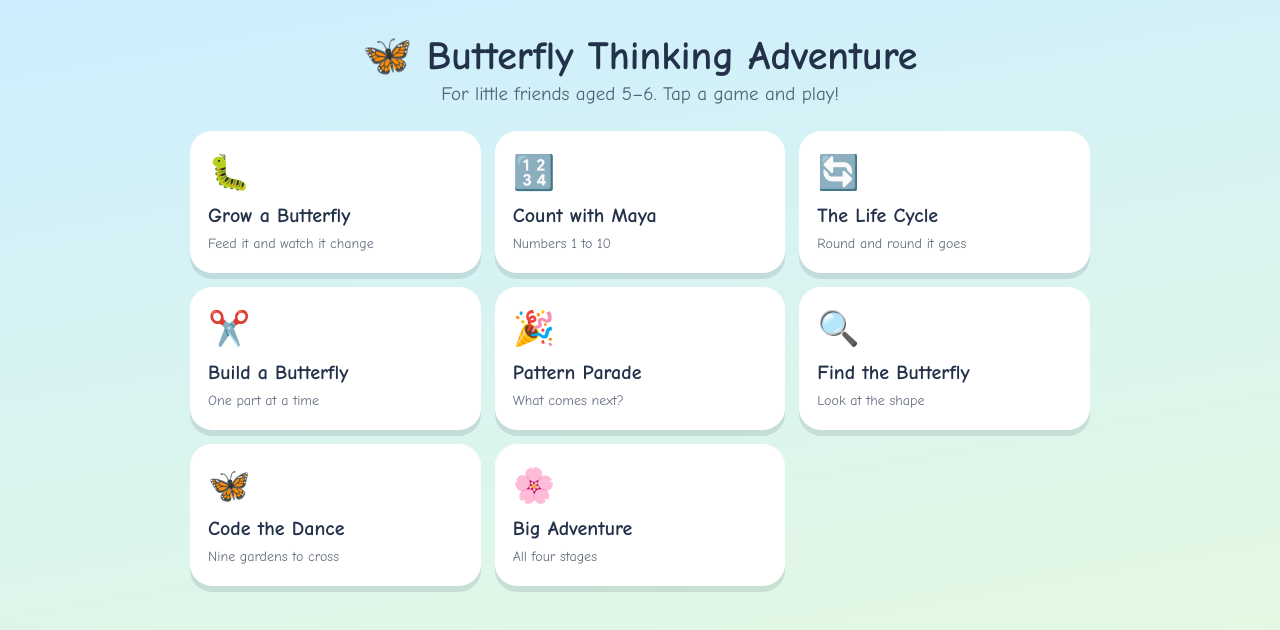
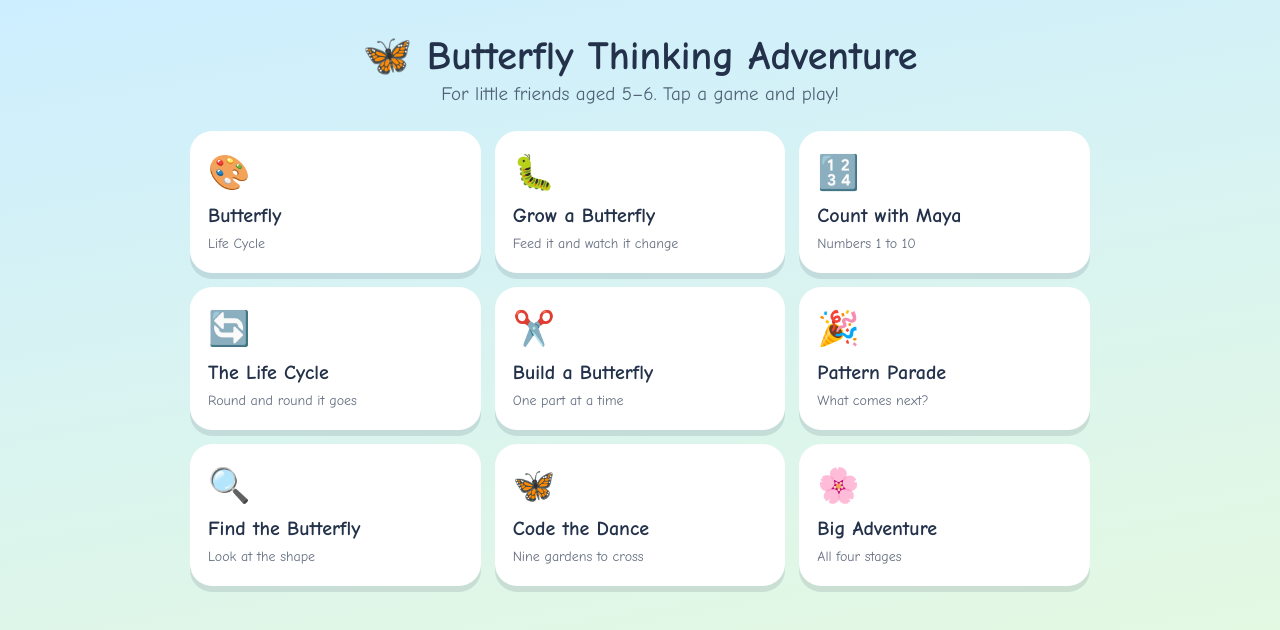
Before and after one commit to cparamithah87-beep/Butterfly-CT, a plain HTML site: page index.html in a window 1280 px wide. Drawn offline with Linux system fonts and the light colour scheme.

Commit message:
Update index.html

```diff
--- a/index.html
+++ b/index.html
@@ -24,14 +24,15 @@
   <h1>🦋 Butterfly Thinking Adventure</h1>
   <p class="sub">For little friends aged 5–6. Tap a game and play!</p>
   <div class="grid">
-    <a class="card" href="grow-a-butterfly.html"><span>🐛</span>Grow a Butterfly<small>Feed it and watch it change</small></a>
-    <a class="card" href="count-with-maya.html"><span>🔢</span>Count with Maya<small>Numbers 1 to 10</small></a>
-    <a class="card" href="life-cycle-map.html"><span>🔄</span>The Life Cycle<small>Round and round it goes</small></a>
-    <a class="card" href="build-a-butterfly.html"><span>✂️</span>Build a Butterfly<small>One part at a time</small></a>
-    <a class="card" href="pattern-parade.html"><span>🎉</span>Pattern Parade<small>What comes next?</small></a>
-    <a class="card" href="find-the-butterfly.html"><span>🔍</span>Find the Butterfly<small>Look at the shape</small></a>
-    <a class="card" href="butterfly-dance.html"><span>🦋</span>Code the Dance<small>Nine gardens to cross</small></a>
-    <a class="card" href="big-adventure.html"><span>🌸</span>Big Adventure<small>All four stages</small></a>
+    <a class="card" href="butterfly-life-cycle.html"><span>🎨</span>Butterfly<small>Life Cycle</small></a>
+    <a class="card" href="01_Grow a Butterfly!.html"><span>🐛</span>Grow a Butterfly<small>Feed it and watch it change</small></a>
+    <a class="card" href="02_Count with Maya_ 1 to 10.html"><span>🔢</span>Count with Maya<small>Numbers 1 to 10</small></a>
+    <a class="card" href="03_The Butterfly Life Cycle Map.html"><span>🔄</span>The Life Cycle<small>Round and round it goes</small></a>
+    <a class="card" href="04_Build-a-Butterfly Workshop.html"><span>✂️</span>Build a Butterfly<small>One part at a time</small></a>
+    <a class="card" href="05_Pattern Parade.html"><span>🎉</span>Pattern Parade<small>What comes next?</small></a>
+    <a class="card" href="06_Find the Real Butterfly.html"><span>🔍</span>Find the Butterfly<small>Look at the shape</small></a>
+    <a class="card" href="07_Code the Butterfly Dance.html"><span>🦋</span>Code the Dance<small>Nine gardens to cross</small></a>
+    <a class="card" href="08_Maya's Butterfly Big Adventure.html"><span>🌸</span>Big Adventure<small>All four stages</small></a>
   </div>
 </body>
 </html>
```
